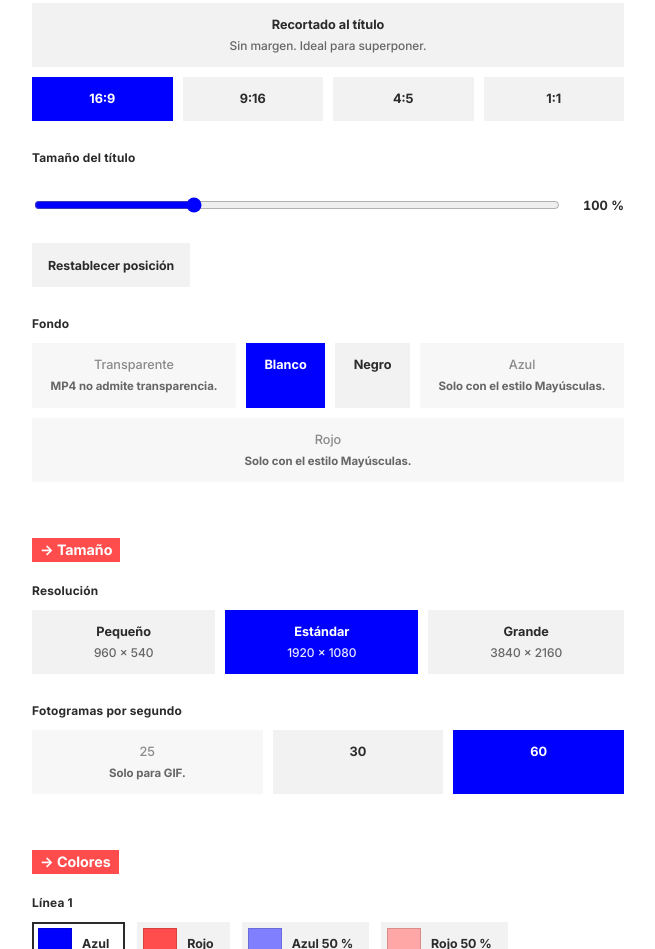
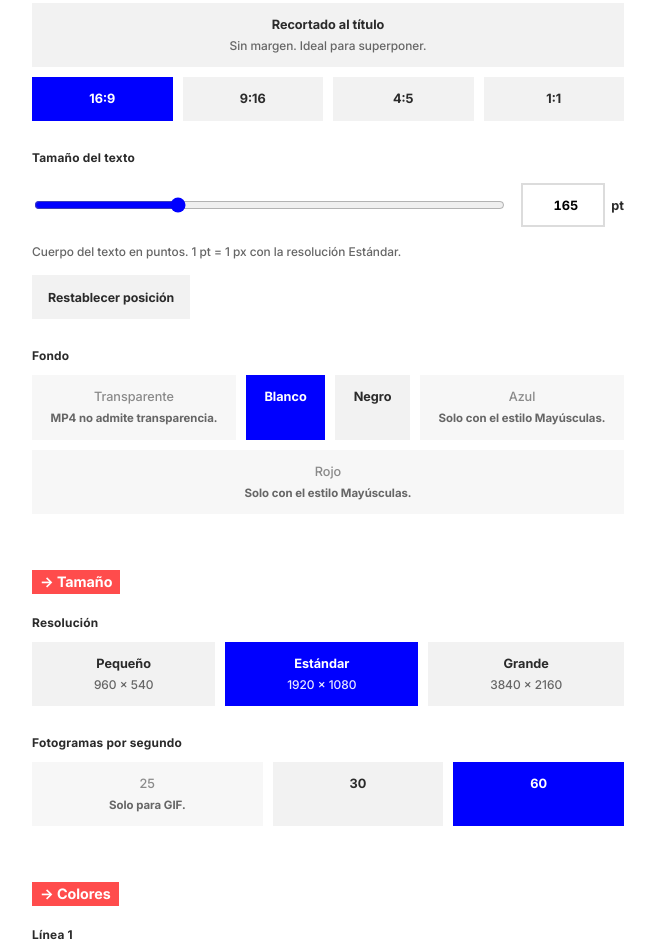
Before and after one commit to ardent37/mind-generador-titulos, a plain HTML site: page index.html in a window 1280 px wide. Shown: the part 2046-2995 px from the top of the page, without its empty margins (50-705 px from the left). Drawn offline with Linux system fonts and the light colour scheme.

Commit message:
Tamaño del texto en puntos
Co-Authored-By: Claude Sonnet 5.5 <noreply@anthropic.com>

```diff
--- a/index.html
+++ b/index.html
@@ -137,6 +137,9 @@ input[type=text]:focus-visible{border-color:var(--azul);outline-color:var(--azul
 .titlebox{margin-top:28px;display:grid;gap:14px}
 .range{display:flex;align-items:center;gap:14px}
 .range input{flex:1;min-width:0;accent-color:var(--azul);height:44px}
+.ptbox{display:flex;align-items:center;gap:6px;font-weight:700;font-size:.8rem}
+.ptbox input{flex:none;width:84px;height:44px;padding:0 10px;border:2px solid var(--line,#d0d0d0);font:inherit;font-weight:700;font-variant-numeric:tabular-nums;text-align:right;background:#fff}
+.ptbox input:focus-visible{outline:3px solid var(--ink);outline-offset:2px}
 .range .v{min-width:48px;text-align:right;font-variant-numeric:tabular-nums;font-weight:700;font-size:.8rem}
 button.mini{font:700 .78rem var(--font);padding:10px 14px;background:var(--soft);color:var(--ink);border:2px solid transparent;cursor:pointer;min-height:44px;justify-self:start}
 button.mini:hover{border-color:var(--ink)}
@@ -233,8 +236,9 @@ footer{max-width:1180px;margin:0 auto;padding:0 32px 40px;color:#9a9a9a;font-siz
         <span class="sub first">Formato del cuadro</span>
         <div id="g_frame"></div>
         <div class="titlebox" id="titleBox" hidden>
-          <span class="sub" style="margin:0">Tamaño del título</span>
-          <div class="range"><input id="scaleT" type="range" min="15" max="300" step="1" value="100" aria-label="Tamaño del título dentro del cuadro"><span class="v" id="scaleTv">100 %</span></div>
+          <span class="sub" style="margin:0">Tamaño del texto</span>
+          <div class="range"><input id="scaleT" type="range" min="15" max="300" step="1" value="100" aria-label="Tamaño del título dentro del cuadro"><label class="ptbox"><input id="scalePt" type="number" min="20" max="900" step="1" inputmode="numeric" aria-label="Tamaño del texto en puntos"><span>pt</span></label></div>
+          <p class="note" style="margin:0">Cuerpo del texto en puntos. 1 pt = 1 px con la resolución Estándar.</p>
           <button class="mini" id="resetPlace" type="button">Restablecer posición</button>
         </div>
         <span class="sub">Fondo</span>
@@ -3343,7 +3347,7 @@ function refresh(r) {
   updateGroup($('g_bg'), r.why.bg);
   updateGroup($('g_frame'));
   $('titleBox').hidden = !ed;
-  if (ed) { const p = placeNow(); $('scaleT').value = Math.round(p.s * 100); $('scaleTv').textContent = Math.round(p.s * 100) + ' %'; }
+  if (ed) syncScale();
   /* resolución y fps solo si el formato los usa: el SVG es vectorial y no tiene fotogramas */
   $('sec_res').hidden = !f.raster; $('sec_fps').hidden = S.fmt === 'svg' || f.still; $('fs_size').hidden = $('sec_res').hidden && $('sec_fps').hidden;
   $('fpsLabel').classList.toggle('first', $('sec_res').hidden);
@@ -3458,12 +3462,19 @@ function applyDrag(pt) {
   p.touched = true; commitPlace();
 }
 function commitPlace() {
-  FS = frameSpec(L, S.frame, placeNow()); const p = placeNow();
-  $('scaleT').value = Math.round(p.s * 100); $('scaleTv').textContent = Math.round(p.s * 100) + ' %';
+  FS = frameSpec(L, S.frame, placeNow());
+  syncScale();
+}
+/* Tamaño del texto: cuerpo en pt del cuadro (1 pt = 1 px a resolución Estándar). Con escala 100 % el cuerpo es GEO.F. */
+const PT_MIN = 20, PT_MAX = 900;
+function syncScale() {
+  const p = placeNow(), pt = Math.round(p.s * GEO.F);
+  $('scaleT').value = Math.round(p.s * 100);
+  if (document.activeElement !== $('scalePt')) $('scalePt').value = pt;
 }
 function scaleAboutCenter(ns) {
   const p = placeNow(), b = boxRect(), cx = b.x + b.w / 2, cy = b.y + b.h / 2;
-  ns = Math.min(5, Math.max(0.15, ns));
+  ns = Math.min(PT_MAX / GEO.F, Math.max(PT_MIN / GEO.F, ns));
   p.s = ns; p.x = cx - L.bbox.w * ns / 2; p.y = cy - L.bbox.h * ns / 2; p.touched = true; commitPlace();
 }
 function initEditing() {
@@ -3499,6 +3510,10 @@ function initEditing() {
     p.touched = true; commitPlace(); e.preventDefault();
   });
   $('scaleT').addEventListener('input', e => { if (editable()) scaleAboutCenter(parseInt(e.target.value, 10) / 100); });
+  const pt = $('scalePt');
+  pt.addEventListener('input', () => { const v = parseFloat(pt.value); if (editable() && v >= PT_MIN && v <= PT_MAX) scaleAboutCenter(v / GEO.F); });
+  pt.addEventListener('change', () => { pt.blur(); if (L && S.frame !== 'crop') syncScale(); });
+  pt.addEventListener('keydown', e => { if (e.key === 'Enter') pt.blur(); });
   $('resetPlace').addEventListener('click', () => { S.place[S.frame] = null; rebuild(); });
 }
 function fileUpdate() { if (L) $('fname').textContent = fileName(); }
```
Also changed, not shown: fuente/src/template.html (+6 -2 lines), fuente/src/ui.js (+15 -4 lines).
